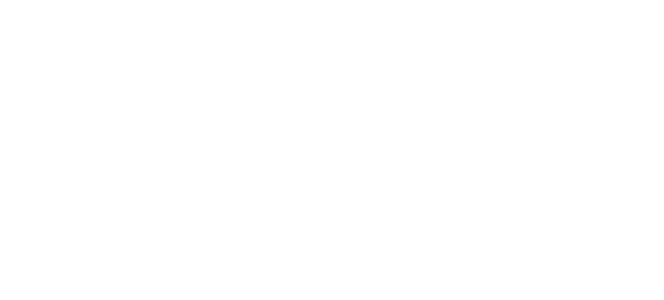
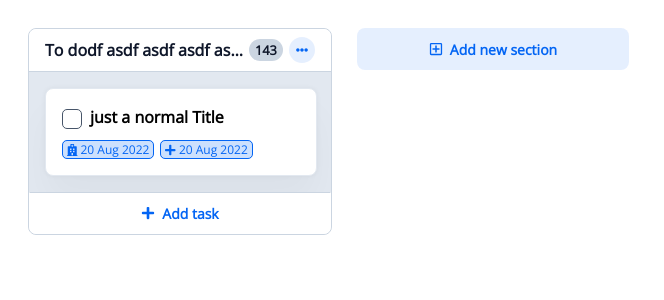
Before and after one commit to jinlee8298/todo-react, a React (Create React App) app: page / in a window 1280 px wide. Shown: the top 300 px of the page, without its empty margins (0-664 px from the left). Built offline with nearby package versions, Linux system fonts and the light colour scheme.

Commit message:
implement TaskBoard component (UI only)

```diff
--- a/src/app/App.tsx
+++ b/src/app/App.tsx
@@ -2,6 +2,7 @@
 import { createGlobalStyle } from "styled-components";
 import { ThemeProvider } from "styled-components";
 import LightTheme from "../common/styles/themes/LightTheme";
+import TaskBoard from "features/taskBoard/components/TaskBoard/TaskBoard";
 
 const GlobalStyle = createGlobalStyle`
   :root {
@@ -25,7 +26,9 @@
   return (
     <ThemeProvider theme={LightTheme}>
       <GlobalStyle />
-      <div className="App"></div>
+      <div className="App">
+        <TaskBoard></TaskBoard>
+      </div>
     </ThemeProvider>
   );
 }
--- /dev/null
+++ b/src/features/taskBoard/components/AddSectionButton/AddSectionButton.style.tsx
@@ -0,0 +1,64 @@
+import styled from "styled-components";
+
+export default styled.button`
+  width: 1px;
+  padding: 0;
+  border: none;
+  flex-shrink: 0;
+  position: relative;
+  display: flex;
+  align-items: center;
+  justify-content: center;
+  opacity: 1;
+  background: transparent;
+  outline: none;
+  height: 100%;
+
+  svg {
+    background: #fff;
+    color: var(--primary);
+    font-size: 1.4rem;
+    padding: 0.2em;
+    position: absolute;
+    top: 50%;
+    left: 50%;
+    transform: translate(-50%, -50%);
+    opacity: 0;
+    transition: opacity 0.2s;
+  }
+
+  &::before {
+    content: " ";
+    position: absolute;
+    background: var(--primary);
+    width: 1px;
+    height: 100%;
+    top: 0;
+    left: 50%;
+    display: block;
+    transform: translateX(-50%);
+    opacity: 0;
+    transition: opacity 0.2s;
+  }
+  &::after {
+    content: " ";
+    position: absolute;
+    width: 0.5rem;
+    height: 100%;
+    top: 0;
+    left: 50%;
+    display: block;
+    transform: translateX(-50%);
+    opacity: 0;
+    transition: opacity 0.2s;
+  }
+  &:hover,
+  &:focus {
+    cursor: pointer;
+    &::after,
+    &::before,
+    svg {
+      opacity: 1;
+    }
+  }
+`;
--- /dev/null
+++ b/src/features/taskBoard/components/AddSectionButton/AddSectionButton.tsx
@@ -0,0 +1,18 @@
+import { faPlus } from "@fortawesome/free-solid-svg-icons";
+import { FC } from "react";
+import { FontAwesomeIcon } from "@fortawesome/react-fontawesome";
+import StyledAddSectionButton from "./AddSectionButton.style";
+
+type AddSectionButtonProps = {
+  onClick?: () => void;
+};
+
+const AddSectionButton: FC<AddSectionButtonProps> = (props) => {
+  return (
+    <StyledAddSectionButton onClick={props.onClick}>
+      <FontAwesomeIcon icon={faPlus} fixedWidth />
+    </StyledAddSectionButton>
+  );
+};
+
+export default AddSectionButton;
--- /dev/null
+++ b/src/features/taskBoard/components/TaskBoard/TaskBoard.style.tsx
@@ -0,0 +1,28 @@
+import styled from "styled-components";
+import { Button } from "common/components/style";
+import TaskList from "../TaskSection/TaskSection.style";
+
+export default styled.div`
+  --list-width: 17rem;
+  --primary-10: ${({ theme }) => theme.primary + "1A"};
+
+  height: 100%;
+  overflow-y: auto;
+  display: flex;
+  padding: 0.5rem;
+  align-items: flex-start;
+  ${TaskList} {
+    margin-inline: 0.75rem;
+    &:first-child {
+      margin-inline-start: 0;
+    }
+    &:last-child {
+      margin-inline-end: 0;
+    }
+  }
+  > ${Button} {
+    margin-inline-start: 0.75rem;
+    flex-shrink: 0;
+    width: var(--list-width);
+  }
+`;
--- /dev/null
+++ b/src/features/taskBoard/components/TaskBoard/TaskBoard.tsx
@@ -0,0 +1,22 @@
+import StyledTaskBoard from "./TaskBoard.style";
+import TaskSection from "../TaskSection/TaskSection";
+import AddSectionTrigger from "../AddSectionButton/AddSectionButton";
+import { FC } from "react";
+import { Button } from "common/components";
+import { faPlusSquare } from "@fortawesome/free-regular-svg-icons";
+
+type TaskBoardProps = {};
+
+const TaskBoard: FC<TaskBoardProps> = (props) => {
+  return (
+    <StyledTaskBoard>
+      <TaskSection />
+      <AddSectionTrigger />
+      <Button alternative="reverse" icon={faPlusSquare}>
+        Add new section
+      </Button>
+    </StyledTaskBoard>
+  );
+};
+
+export default TaskBoard;
```
